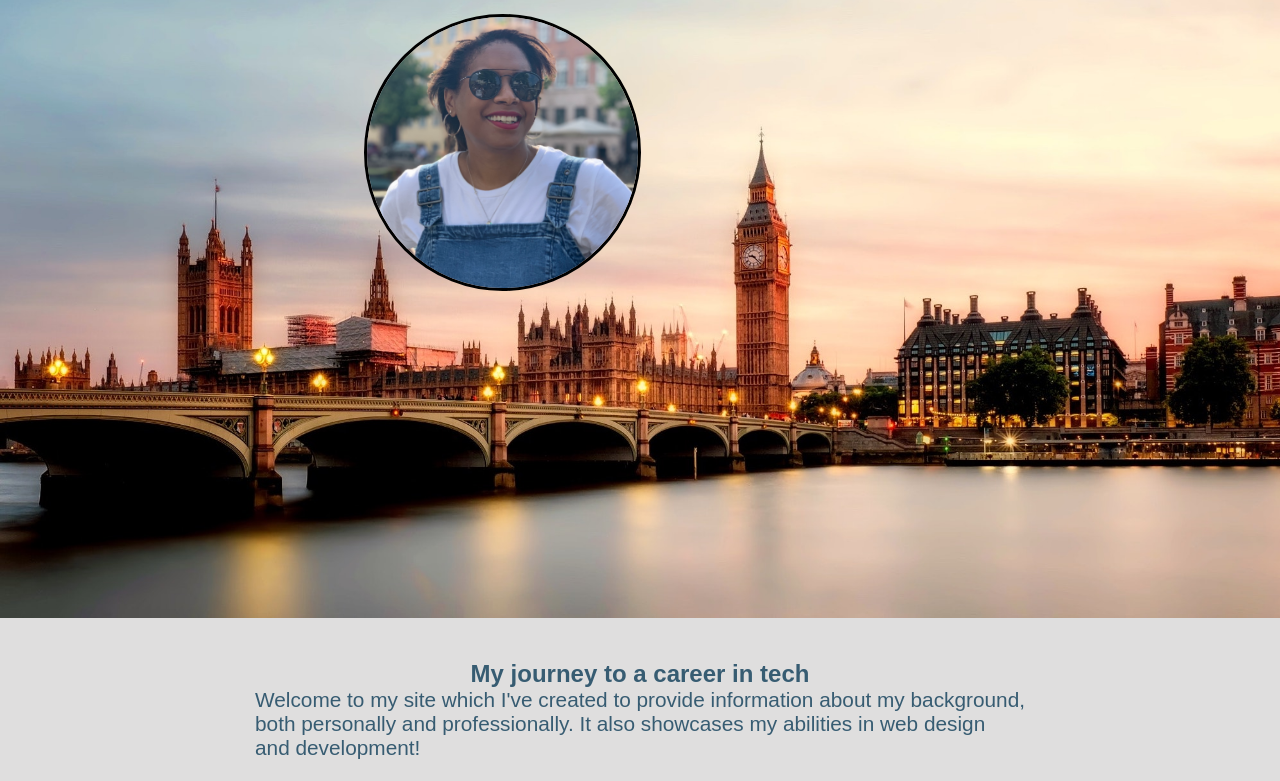
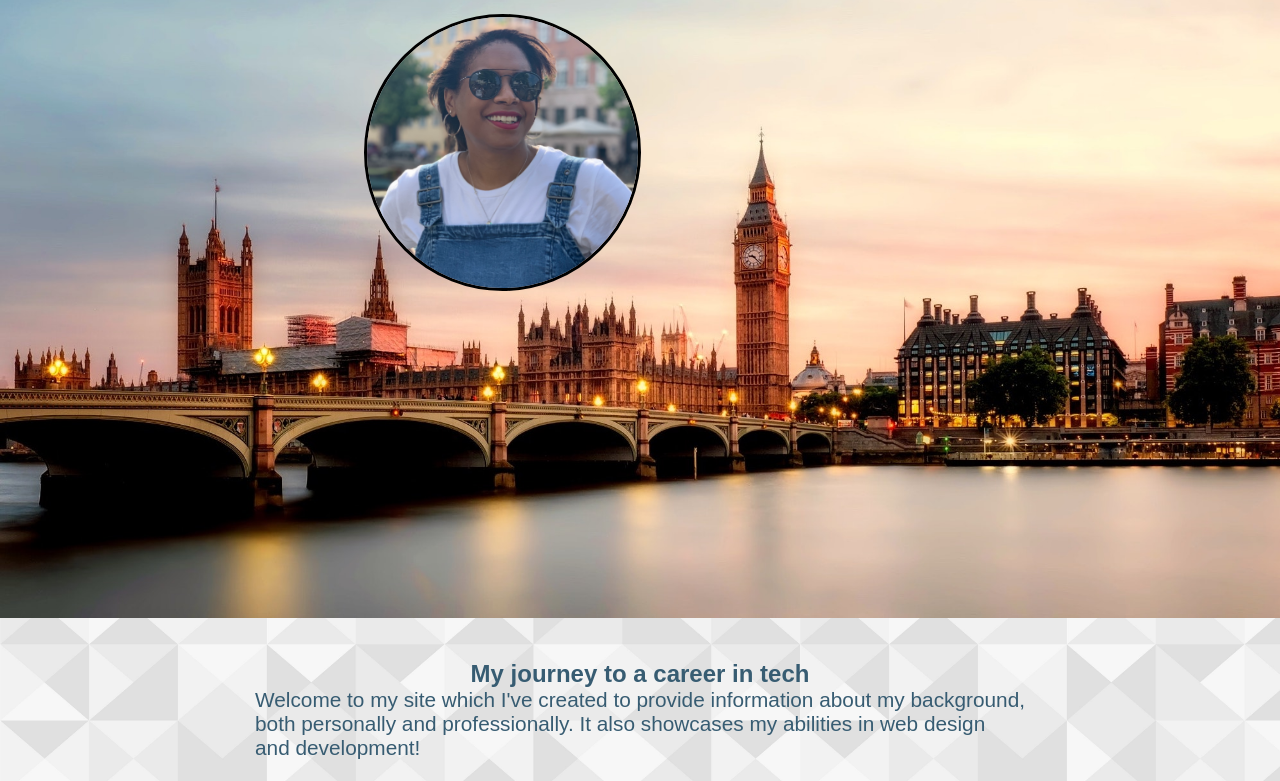
Before and after one commit to krd81/T1A2_Portfolio, a plain HTML site: page src/index.html in a window 1280 px wide. Shown: the part 194-975 px from the top of the page. Drawn offline with Linux system fonts and the light colour scheme; a web font is replaced by a local one.

Commit message:
Changed directory for background image

```diff
--- a/src/css/style.css
+++ b/src/css/style.css
@@ -15,9 +15,9 @@ Specific styling required by individual pages is located in that page's specific
 
 /* The body styling is in the generic style sheet as this is where the background property, required for all pages, is held*/
 body {
-    background: rgb(223, 222, 222)  url(./images/geo-background-1.jpg);
+    background: rgb(223, 222, 222)  url(./geo-background-1.jpg);
     background-size: 100vh;
-   background-position: auto;
+    background-position: auto;
 
 
 }
```
Also changed, not shown: src/css/geo-background-1.jpg (added).
